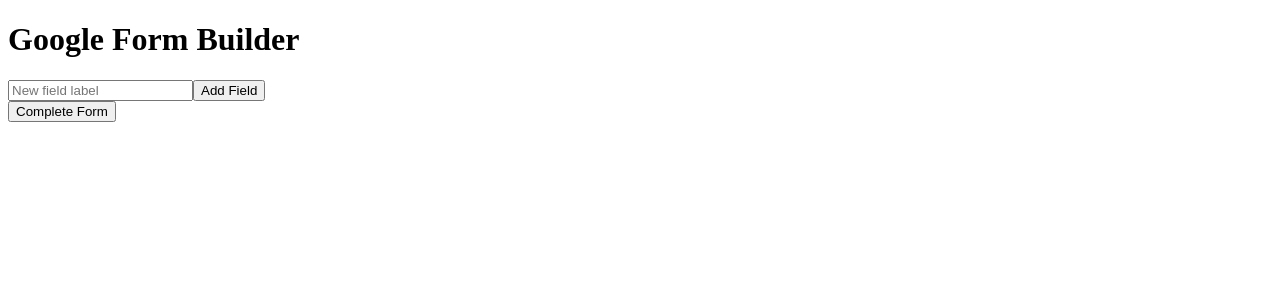
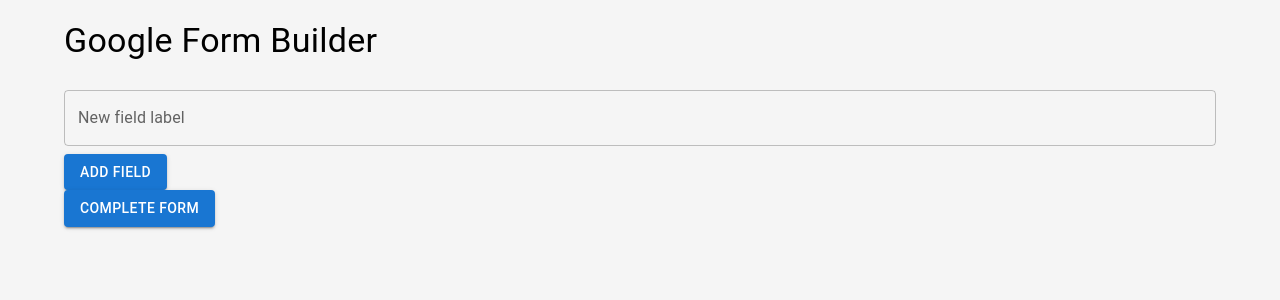
Before and after one commit to cfgba2024/Team-5, a React (Vite) app in the folder Frontend/FEFrontend/: page / in a window 1280 px wide. Shown: the top 300 px of the page. Built offline with nearby package versions, Linux system fonts and the light colour scheme.

Commit message:
google like format

```diff
--- a/Frontend/FEFrontend/package.json
+++ b/Frontend/FEFrontend/package.json
@@ -10,6 +10,9 @@
     "preview": "vite preview"
   },
   "dependencies": {
+    "@emotion/react": "^11.13.3",
+    "@emotion/styled": "^11.13.0",
+    "@mui/material": "^6.1.6",
     "exceljs": "^4.4.0",
     "react": "^18.3.1",
     "react-dom": "^18.3.1",
--- a/Frontend/FEFrontend/src/CompleteForm.jsx
+++ b/Frontend/FEFrontend/src/CompleteForm.jsx
@@ -1,5 +1,6 @@
 import React, { useState } from 'react';
 import { readSpreadsheet, writeSpreadsheet } from './spreadsheetUtils';
+import { Container, TextField, Button, Table, TableBody, TableCell, TableContainer, TableHead, TableRow, Paper, Typography } from '@mui/material';
 
 const CompleteForm = ({ formFields }) => {
   const [completedForm, setCompletedForm] = useState(
@@ -33,42 +34,45 @@
   };
 
   return (
-    <div>
-      <h1>Complete the Form</h1>
+    <Container>
+      <Typography variant="h4" gutterBottom>Complete the Form</Typography>
       <input type="file" accept=".xlsx, .xls" onChange={handleFileChange} />
       <form onSubmit={handleSubmit}>
         {completedForm.map((field, index) => (
           <div key={index}>
-            <label>{field.label}</label>
-            <input
-              type="text"
+            <TextField
+              label={field.label}
               value={field.value}
               onChange={(e) => handleFieldChange(index, e)}
+              fullWidth
+              margin="normal"
             />
           </div>
         ))}
-        <button type="submit">Submit</button>
+        <Button type="submit" variant="contained" color="primary">Submit</Button>
       </form>
-      <h2>Spreadsheet Data</h2>
-      <table>
-        <thead>
-          <tr>
-            {spreadsheetData.length > 0 && Object.keys(spreadsheetData[0]).map((key, index) => (
-              <th key={index}>{key}</th>
+      <Typography variant="h5" gutterBottom>Spreadsheet Data</Typography>
+      <TableContainer component={Paper}>
+        <Table>
+          <TableHead>
+            <TableRow>
+              {spreadsheetData.length > 0 && Object.keys(spreadsheetData[0]).map((key, index) => (
+                <TableCell key={index}>{key}</TableCell>
+              ))}
+            </TableRow>
+          </TableHead>
+          <TableBody>
+            {spreadsheetData.map((row, rowIndex) => (
+              <TableRow key={rowIndex}>
+                {Object.values(row).map((value, colIndex) => (
+                  <TableCell key={colIndex}>{value}</TableCell>
+                ))}
+              </TableRow>
             ))}
-          </tr>
-        </thead>
-        <tbody>
-          {spreadsheetData.map((row, rowIndex) => (
-            <tr key={rowIndex}>
-              {Object.values(row).map((value, colIndex) => (
-                <td key={colIndex}>{value}</td>
-              ))}
-            </tr>
-          ))}
-        </tbody>
-      </table>
-    </div>
+          </TableBody>
+        </Table>
+      </TableContainer>
+    </Container>
   );
 };
 
--- a/Frontend/FEFrontend/src/GoogleFormBuilder.jsx
+++ b/Frontend/FEFrontend/src/GoogleFormBuilder.jsx
@@ -1,6 +1,6 @@
-// src/GoogleFormBuilder.js
 import React, { useState } from 'react';
 import CompleteForm from './CompleteForm';
+import { Container, TextField, Button, Typography } from '@mui/material';
 
 const GoogleFormBuilder = () => {
   const [formFields, setFormFields] = useState([]);
@@ -20,37 +20,39 @@
   };
 
   return (
-    <div>
+    <Container>
       {!showCompleteForm ? (
         <>
-          <h1>Google Form Builder</h1>
+          <Typography variant="h4" gutterBottom>Google Form Builder</Typography>
           <div>
-            <input
-              type="text"
+            <TextField
+              label="New field label"
               value={newField}
               onChange={(e) => setNewField(e.target.value)}
-              placeholder="New field label"
+              fullWidth
+              margin="normal"
             />
-            <button onClick={addField}>Add Field</button>
+            <Button onClick={addField} variant="contained" color="primary">Add Field</Button>
           </div>
           <form>
             {formFields.map((field, index) => (
               <div key={index}>
-                <label>{field.label}</label>
-                <input
-                  type="text"
+                <TextField
+                  label={field.label}
                   value={field.value}
                   onChange={(e) => handleFieldChange(index, e)}
+                  fullWidth
+                  margin="normal"
                 />
               </div>
             ))}
           </form>
-          <button onClick={() => setShowCompleteForm(true)}>Complete Form</button>
+          <Button onClick={() => setShowCompleteForm(true)} variant="contained" color="primary">Complete Form</Button>
         </>
       ) : (
         <CompleteForm formFields={formFields} />
       )}
-    </div>
+    </Container>
   );
 };
 
--- a/Frontend/FEFrontend/src/index.css
+++ b/Frontend/FEFrontend/src/index.css
@@ -0,0 +1,10 @@
+body {
+    font-family: 'Roboto', sans-serif;
+    background-color: #f5f5f5;
+    margin: 0;
+    padding: 0;
+  }
+
+  .App {
+    padding: 20px;
+  }
```
Also changed, not shown: 1 other file (tests, documents, lock files or other folders).
